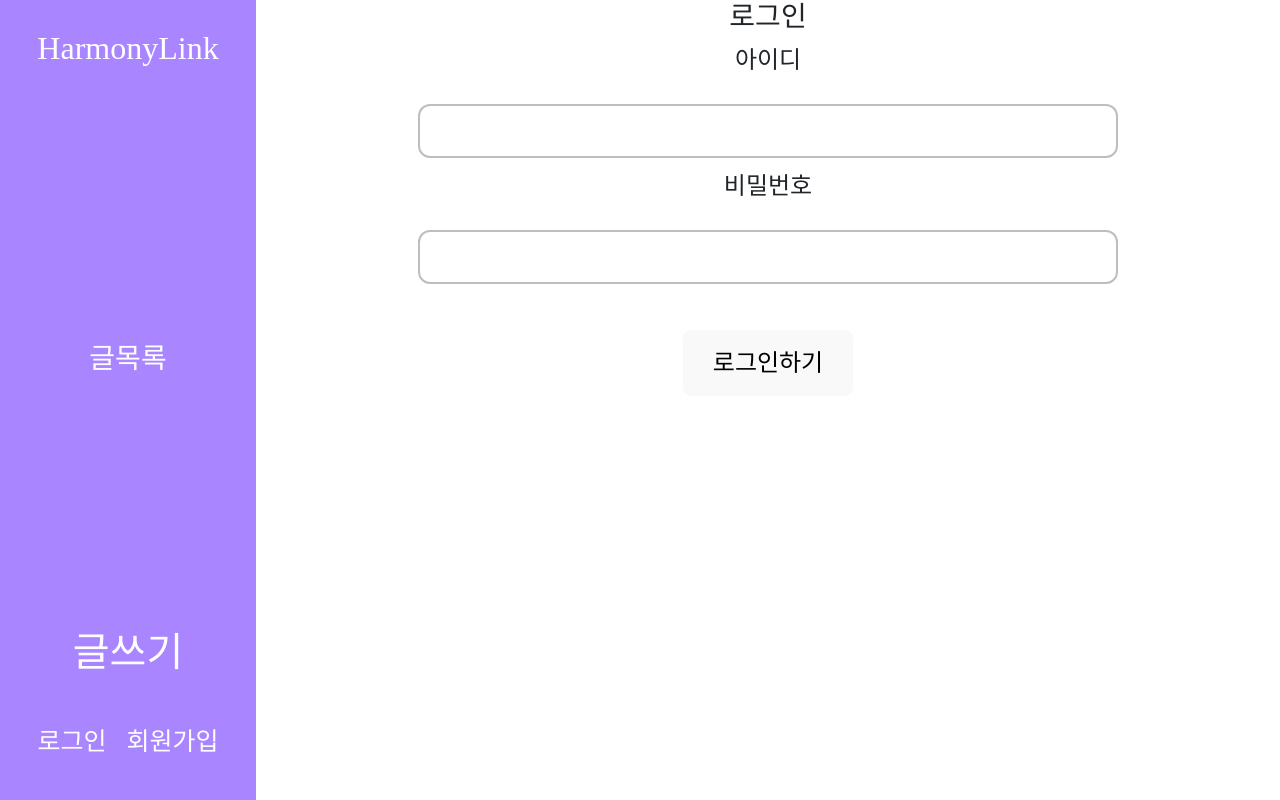
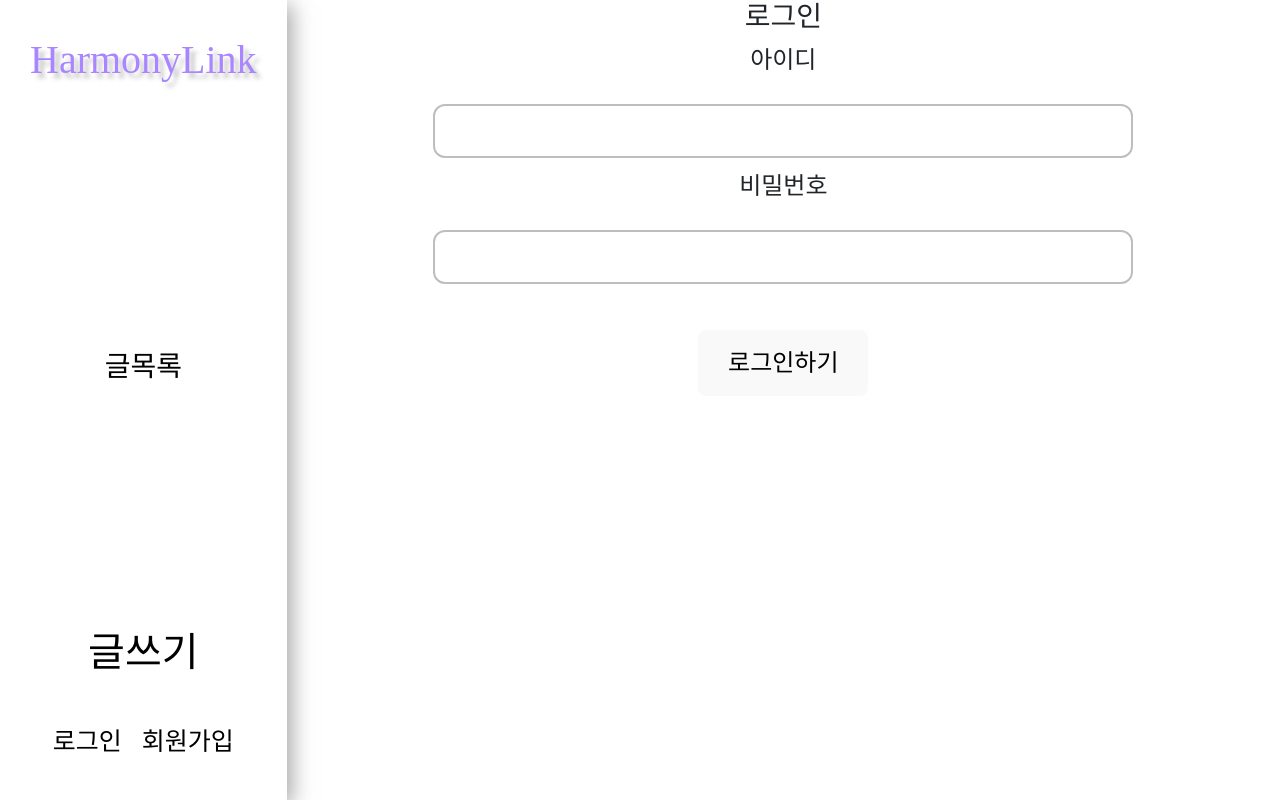
Before and after one commit to c1vera/HarmonyLink, a React (Vite) app in the folder HarmonyLink-SpringBoot/src/HarmonyLink-Frontend/: page /login in a window 1280 px wide. Built offline with nearby package versions, Linux system fonts and the light colour scheme; a web font is replaced by a local one.

Commit message:
feat: 노래 선택하기 모달 생성, 적용

```diff
--- a/HarmonyLink-SpringBoot/src/HarmonyLink-Frontend/src/Pages/SideBar/SideBar.css
+++ b/HarmonyLink-SpringBoot/src/HarmonyLink-Frontend/src/Pages/SideBar/SideBar.css
@@ -1,7 +1,8 @@
 .SideBar {
   flex: 1;
-  background-color: #a986ff;
-  color:white;
+  background-color: #ffffff;
+  color:#000000;
+  box-shadow: 5px 5px 20px rgba(97, 97, 97, 0.559);
 }
 
 .SideBar a, .SideBar a:visited {
--- a/HarmonyLink-SpringBoot/src/HarmonyLink-Frontend/src/Pages/SideBar/SideBar.tsx
+++ b/HarmonyLink-SpringBoot/src/HarmonyLink-Frontend/src/Pages/SideBar/SideBar.tsx
@@ -2,6 +2,7 @@ import { Link } from "react-router-dom";
 import styled from "styled-components";
 import "./SideBar.css";
 import UserView from "./SideFooter";
+import Title from "../../components/Text";
 
 const Body = styled.div`
   height: 100%;
@@ -17,6 +18,7 @@ const Logo = styled.div`
   display: flex;
   justify-content: center;
   align-items: center;
+  text-shadow: 5px 5px 4px rgba(154, 154, 154, 0.559);
 `;
 
 const Content = styled.div`
@@ -33,7 +35,7 @@ function SideBar() {
       <Body>
         <Logo>
           <Link to="/">
-            <h2>HarmonyLink</h2>
+            <Title text={"HarmonyLink"} color={"#a986ff"}/>
           </Link>
         </Logo>
         <Content><Link to="/postboard">
--- a/HarmonyLink-SpringBoot/src/HarmonyLink-Frontend/src/Pages/Write/WritePage.tsx
+++ b/HarmonyLink-SpringBoot/src/HarmonyLink-Frontend/src/Pages/Write/WritePage.tsx
@@ -1,11 +1,12 @@
 import styled from "styled-components";
-import Input from "../../components/Input/Input";
+import Input from "../../components/Input";
 import TextArea from "../../components/Textarea/Textarea";
 import { useState } from "react";
 import axios from "axios";
 import { useNavigate } from "react-router-dom";
 import { useSelector } from "react-redux";
 import { AppState } from "../../redux/store";
+import Modal from "../../components/Modal";
 
 const Body = styled.div`
   height: 100%;
@@ -19,22 +20,22 @@ const Body = styled.div`
 const TitleMusicArea = styled.div`
   display: grid;
   grid-template-columns: 1fr 1fr;
-  align-items: center; /* 또는 flex-start, flex-end 사용 */
+  align-items: center;
 `;
 
 const MbtiArea = styled.div`
   display: flex;
   flex-grow: 0;
-  align-items: center; /* 또는 flex-start, flex-end 사용 */
+  align-items: center;
   > * {
     /* 직계 자식 요소만 선택 */
-    margin: 0px 30px; /* 예시 마진 값 */
+    margin: 0px 30px;
   }
 `;
 const MusicArea = styled.div`
   display: flex;
   flex-grow: 0;
-  align-items: center; /* 또는 flex-start, flex-end 사용 */
+  align-items: center;
   > * {
     /* 직계 자식 요소만 선택 */
     margin: 0px 30px; /* 예시 마진 값 */
@@ -54,7 +55,7 @@ const WritePage: React.FC = () => {
       const result = await axios.post("http://localhost:8080/api/v1/user/requestPost", {
         title: title,
         content: content,
-        type: userInfo.mbti,
+        type: userInfo?.mbti,
       }, { withCredentials: true });
 
       console.log(result.data);
@@ -73,11 +74,15 @@ const WritePage: React.FC = () => {
         <TitleMusicArea>
           <MbtiArea>
             <h4>게시판</h4>
-            <p>{userInfo.mbti} 게시판</p>
+            <p>{userInfo?.mbti} 게시판</p>
           </MbtiArea>
 
           <MusicArea>
-            <button>노래 선택하기</button>
+            <Modal buttonName={"노래 선택하기"} modalTitle={"노래 검색"}>
+              <form>
+                <Input width={"500px"}></Input>
+              </form>
+            </Modal>
             <p>{music}</p>
           </MusicArea>
         </TitleMusicArea>
--- a/HarmonyLink-SpringBoot/src/HarmonyLink-Frontend/src/components/Modal/Modal.tsx
+++ b/HarmonyLink-SpringBoot/src/HarmonyLink-Frontend/src/components/Modal/Modal.tsx
@@ -12,6 +12,8 @@ interface ModalProps extends React.InputHTMLAttributes<HTMLInputElement> {
 const ModalArea = styled.div`
   font-family: "omyu_pretty";
   font-size: x-large;
+  text-align:center;
+  align-items: center;
 `;
 
 const CustomModal: React.FC<ModalProps> = ({
```
